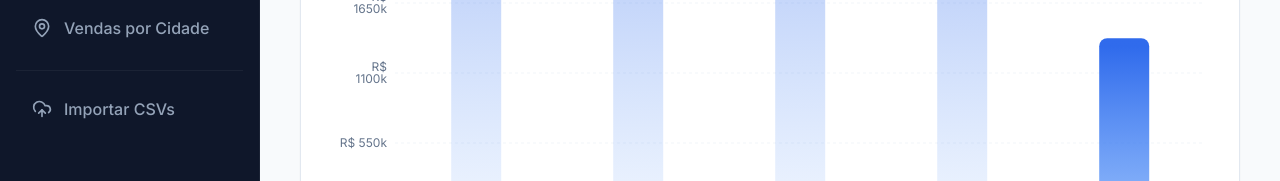
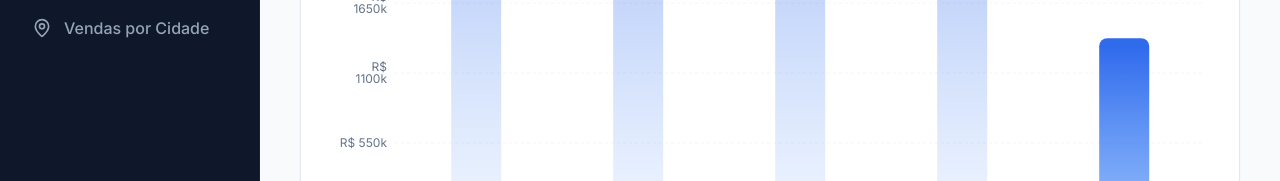
Before and after one commit to noomanvalini/ampla-card-crm, a React (Vite) app: page / in a window 1280 px wide. Shown: the part 447-628 px from the top of the page. Built offline with nearby package versions, Linux system fonts and the light colour scheme.

Commit message:
Remove Import CSV sidebar option and route to keep data management internal

```diff
--- a/src/App.jsx
+++ b/src/App.jsx
@@ -3,7 +3,6 @@
 import Dashboard from './pages/Dashboard';
 import EmpresaList from './pages/EmpresaList';
 import EmpresaDetail from './pages/EmpresaDetail';
-import ImportarCsv from './pages/ImportarCsv';
 import DashboardEstabelecimentos from './pages/DashboardEstabelecimentos';
 import EstabelecimentoList from './pages/EstabelecimentoList';
 import MovimentacaoCidade from './pages/MovimentacaoCidade';
@@ -11,7 +10,6 @@
 import {
   LayoutDashboard,
   Building2,
-  UploadCloud,
   RotateCcw,
   Store,
   Layers,
@@ -152,21 +150,6 @@
               </li>
             </ul>
           </div>
-
-          {/* Utility module */}
-          <div style={{ borderTop: '1px solid rgba(255,255,255,0.05)', paddingTop: '16px' }}>
-            <ul className="sidebar-menu">
-              <li>
-                <div
-                  className={`menu-item ${currentPage === 'importar' ? 'active' : ''}`}
-                  onClick={() => navigate('importar')}
-                >
-                  <UploadCloud className="menu-icon" />
-                  Importar CSVs
-                </div>
-              </li>
-            </ul>
-          </div>
         </nav>
 
         <div className="sidebar-footer">
@@ -209,10 +192,6 @@
         {currentPage === 'movimentacao_cidade_empresa' && (
           <MovimentacaoCidadeEmpresa />
         )}
-
-        {currentPage === 'importar' && (
-          <ImportarCsv />
-        )}
       </main>
     </div>
   );
```
